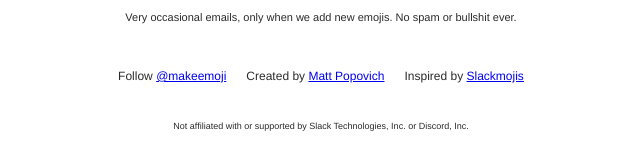
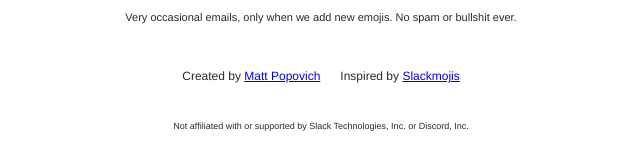
Before and after one commit to networksystemone/makeemoji, a React app: page / in a window 1280 px wide. Shown: the part 545-708 px from the top of the page, without its empty margins (319-959 px from the left). Built offline with nearby package versions, Linux system fonts and the light colour scheme; no server answers.

Commit message:
Remove twitter link

```diff
--- a/src/components/App/index.tsx
+++ b/src/components/App/index.tsx
@@ -307,15 +307,7 @@ export const App: FunctionComponent = () => {
       </EmailArea>
 
       <Text size={12} paddingBottom={true}>
-        Follow{" "}
-        <a
-          href="https://twitter.com/makeemoji"
-          target="_blank"
-          rel="noreferrer noopener"
-        >
-          @makeemoji
-        </a>
-        <Spaces>&nbsp;&nbsp;&nbsp;&nbsp;&nbsp;&nbsp;</Spaces>Created by{" "}
+        Created by{" "}
         <a
           href="https://twitter.com/mpopv"
           target="_blank"
--- a/src/index.html
+++ b/src/index.html
@@ -25,7 +25,6 @@
       name="twitter:description"
       content="Create ✨animated✨ custom emojis for Slack and Discord"
     />
-    <meta name="twitter:site" content="@makeemoji" />
     <meta name="twitter:creator" content="@mpopv" />
     <meta name="twitter:image" content="http://makeemoji.com/screenshot.png" />
     <style>
```
